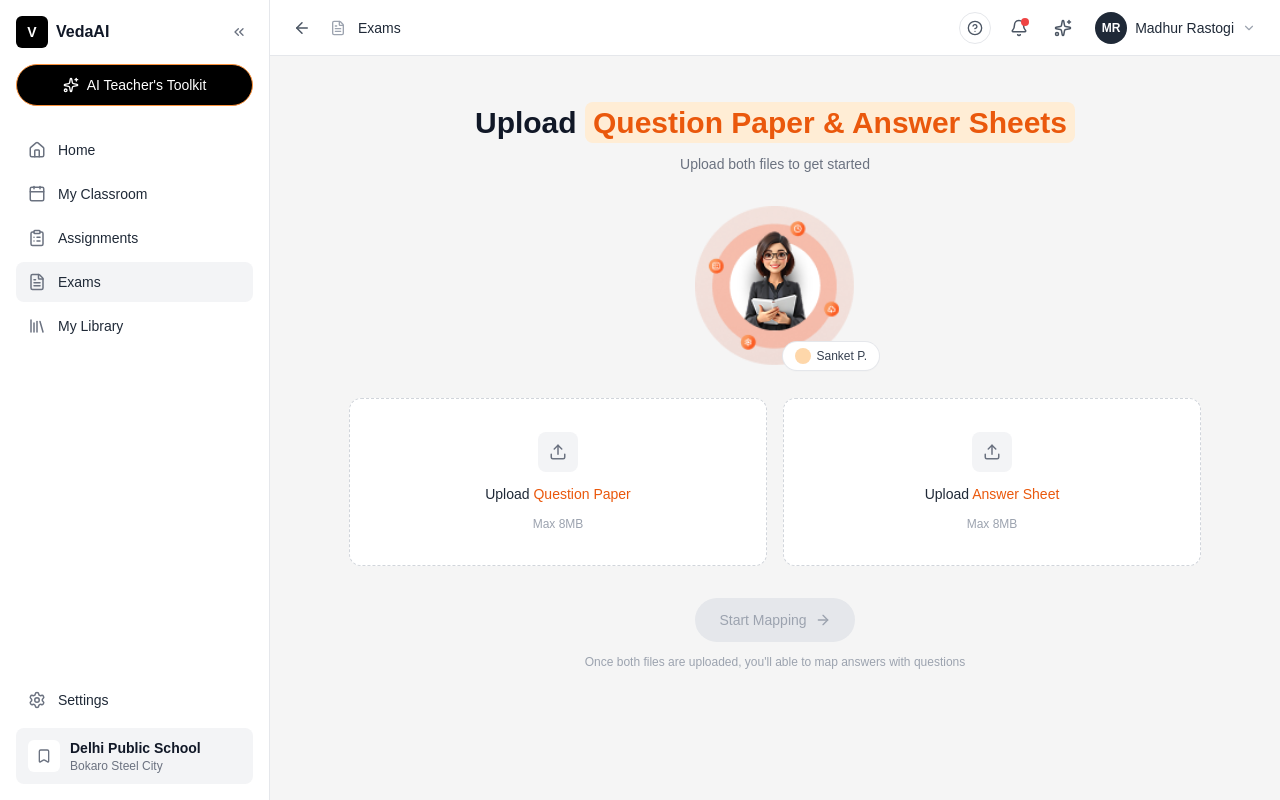
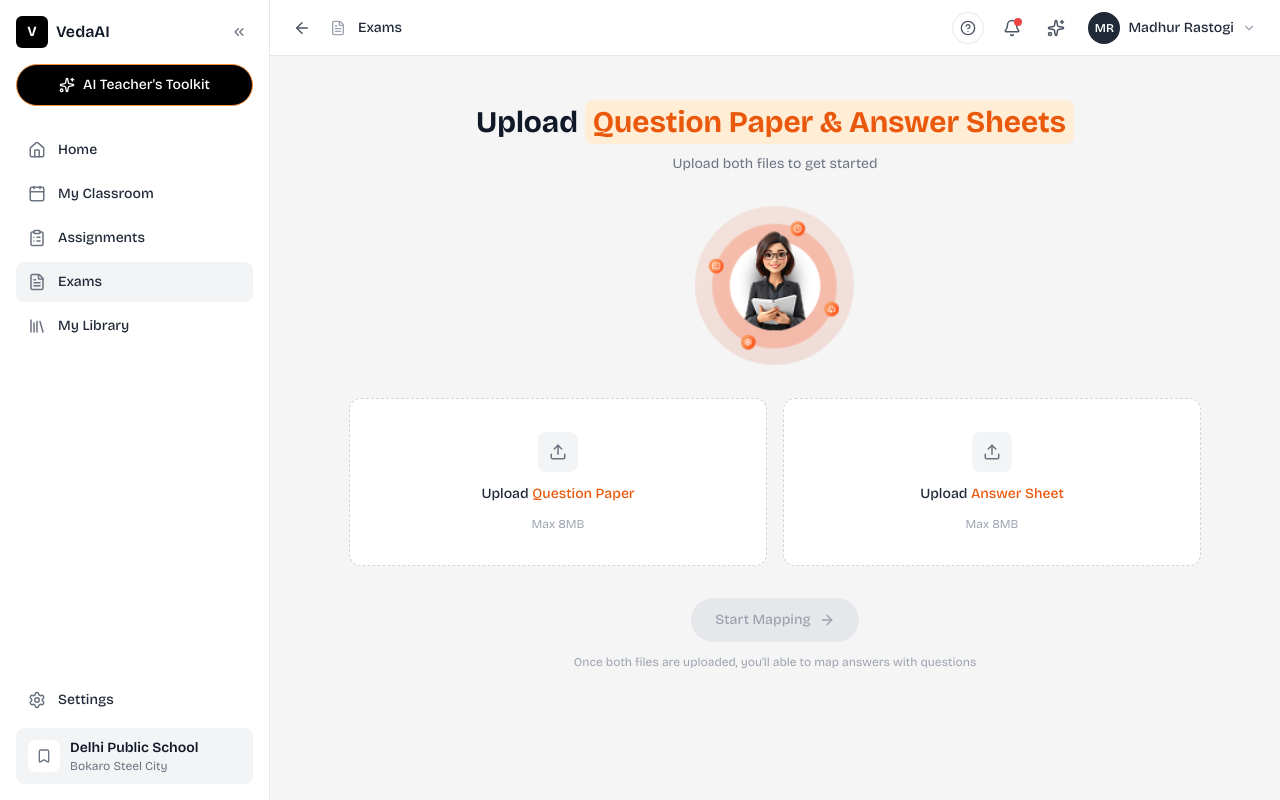
Before and after one commit to 0xDevanshh/Veda-Ai, a Next.js app: page /exams/upload in a window 1280 px wide. Built offline with nearby package versions, Linux system fonts and the light colour scheme.

Commit message:
feat: use Bricolage Grotesque as the project-wide font

```diff
--- a/app/exams/upload/page.tsx
+++ b/app/exams/upload/page.tsx
@@ -158,17 +158,14 @@ function DecorativeIllustration() {
         />
 
         {/* Desktop: pill floats over the lower-right of the circle */}
-        <span className="absolute -bottom-1 -right-6 hidden items-center gap-1.5 rounded-full bg-white px-3 py-1.5 text-xs font-medium text-gray-700 shadow-sm ring-1 ring-gray-200 md:inline-flex">
-          <span className="h-4 w-4 rounded-full bg-orange-200" />
-          Sanket P.
-        </span>
+
       </div>
 
       {/* Mobile: pill sits beside the circle so it can't clip off-screen */}
-      <span className="inline-flex max-w-[45vw] items-center gap-1.5 rounded-full bg-white px-3 py-1.5 text-xs font-medium text-gray-700 shadow-sm ring-1 ring-gray-200 md:hidden">
-        <span className="h-4 w-4 shrink-0 rounded-full bg-orange-200" />
-        <span className="truncate">Sanket P.</span>
-      </span>
+
+
+
+
     </div>
   );
 }
--- a/app/globals.css
+++ b/app/globals.css
@@ -10,7 +10,7 @@
 body {
   color: var(--foreground);
   background: var(--background);
-  font-family: Arial, Helvetica, sans-serif;
+  font-family: var(--font-bricolage), ui-sans-serif, system-ui, sans-serif;
 }
 
 @layer utilities {
--- a/app/layout.tsx
+++ b/app/layout.tsx
@@ -1,11 +1,12 @@
 import type { Metadata } from "next";
 import localFont from "next/font/local";
+import { Bricolage_Grotesque } from "next/font/google";
 import "./globals.css";
 
-const geistSans = localFont({
-  src: "./fonts/GeistVF.woff",
-  variable: "--font-geist-sans",
-  weight: "100 900",
+const bricolage = Bricolage_Grotesque({
+  subsets: ["latin"],
+  variable: "--font-bricolage",
+  display: "swap",
 });
 const geistMono = localFont({
   src: "./fonts/GeistMonoVF.woff",
@@ -26,7 +27,7 @@ export default function RootLayout({
   return (
     <html lang="en">
       <body
-        className={`${geistSans.variable} ${geistMono.variable} antialiased`}
+        className={`${bricolage.variable} ${geistMono.variable} antialiased`}
       >
         {children}
       </body>
--- a/tailwind.config.ts
+++ b/tailwind.config.ts
@@ -8,6 +8,10 @@ const config: Config = {
   ],
   theme: {
     extend: {
+      fontFamily: {
+        sans: ["var(--font-bricolage)", "ui-sans-serif", "system-ui", "sans-serif"],
+        mono: ["var(--font-geist-mono)", "ui-monospace", "monospace"],
+      },
       colors: {
         background: "var(--background)",
         foreground: "var(--foreground)",
```
